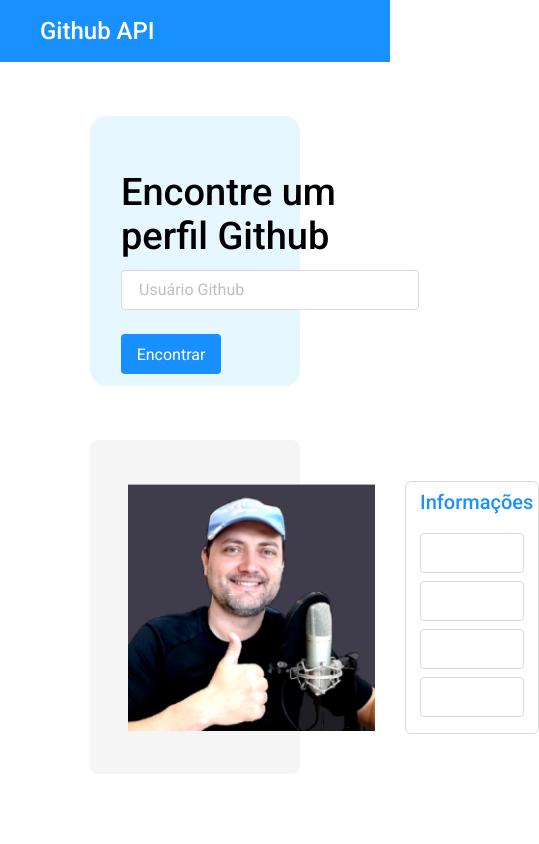
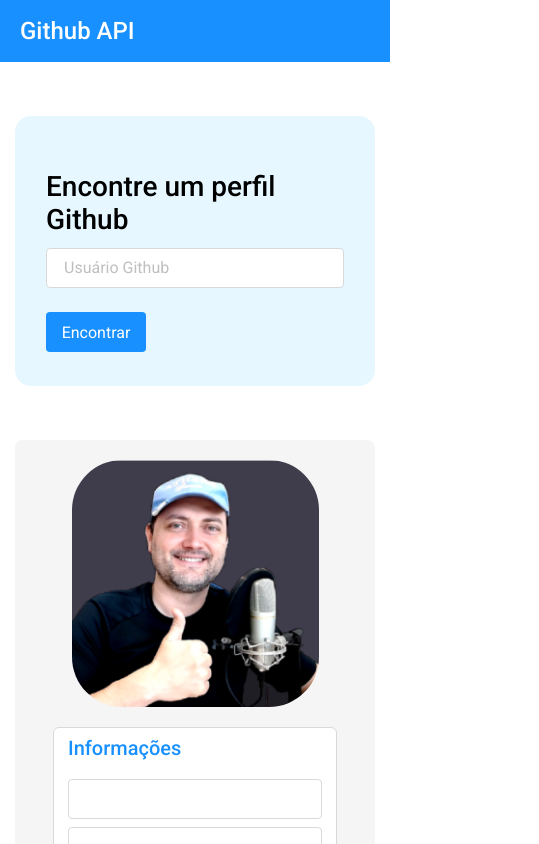
Before and after one commit to 4lmeida/challenge-github-API, a React (Vite) app: page /search in a window 390 px wide. Shown: the top 844 px of the page, 539 px wide, since content can reach past the window. Built offline with nearby package versions, Linux system fonts and the light colour scheme.

Commit message:
Cards responsiveness

```diff
--- a/src/components/CardBriefing/styles.css
+++ b/src/components/CardBriefing/styles.css
@@ -1,6 +1,6 @@
 .cgapi-cardbriefing-container {
     background-color: var(--cgapi-color-bg-quaternary);
-    height: 334px;
+    min-height: 334px;
     border-radius: 8px;
     padding: 0 38px;
     display: flex;
@@ -10,13 +10,18 @@
 
 .cgapi-cardbriefing-content {
     display: flex;
-    align-items: center;
+    justify-content: center;
     width: 100%;
+    display: flex;
+    flex-wrap: wrap;
 
 }
 
 .cgapi-cardbriefing-content img {
-    width: 247px;
+    width: 100%;
+    max-width: 247px;
+    margin: 20px 0;
+    border-radius: 50px;
 }
 
 .cgapi-cardbriefing-content h3 {
@@ -24,16 +29,16 @@
     color: var(--cgapi-color-font-Fifth);
     margin-bottom: 19px;
     font-weight: 500;
+
 }
 
 .cgapi-inputbriefing-container {
     background-color: var(--cgapi-color-bg-secundary);
     width: 100%;
     padding: 8px 14px;
-    margin-left: 30px;
+    margin-bottom: 20px;
     border-radius: 6px;
     border: 1px solid var(--cgapi-color-border);
-
 }
 
 .cgapi-inputbriefing-container input {
@@ -44,8 +49,28 @@
     border: 1px solid var(--cgapi-color-border);
     font-size: 16px;
     margin-bottom: 8px;
+
 }
 
 .cgapi-inputbriefing-container input:focus {
     outline: none;
 }
+
+
+@media(min-width: 768px) {
+    .cgapi-cardbriefing-content img {
+        margin: 0;
+    }
+
+    .cgapi-cardbriefing-content {
+        align-items: center;
+        flex-wrap: nowrap;
+
+    }
+
+    .cgapi-inputbriefing-container {
+        margin-left: 30px;
+        margin-bottom: 0;
+
+    }
+}
--- a/src/components/CardFind/styles.css
+++ b/src/components/CardFind/styles.css
@@ -9,7 +9,7 @@
 }
 
 .cgapi-content-card h2 {
-    font-size: 38px;
+    font-size: 28px;
     font-weight: 500;
     margin-bottom: 12px;
 }
@@ -19,15 +19,22 @@
 }
 
 .cgapi-content-card input {
-    width: 298px;
+    width: 100%;
     height: 40px;
     border: 1px solid var(--cgapi-color-border);
     border-radius: 4px;
     padding: 0 17px;
     margin-bottom: 24px;
+    color: var(--cgapi-color-font-quaternary);
 }
 
 .cgapi-content-card input::placeholder {
     color: var(--cgapi-color-font-tertiary);
     font-size: 16px;
 }
+
+@media(min-width: 768px) {
+    .cgapi-content-card h2 {
+        font-size: 38px;
+    }
+}
--- a/src/components/Header/index.tsx
+++ b/src/components/Header/index.tsx
@@ -1,11 +1,13 @@
-import './styles.css';
+import { Link } from "react-router-dom";
+import "./styles.css";
 
 export default function Header() {
-
-    return(
+  return (
     <header>
       <nav>
+        <Link to="/">
           <h1>Github API</h1>
+        </Link>
       </nav>
     </header>
   );
--- a/src/components/Header/styles.css
+++ b/src/components/Header/styles.css
@@ -2,7 +2,7 @@ header {
   background-color: var(--cgapi-color-bg-primary);
   height: 62px;
   display: flex;
-  padding: 0 40px;
+  padding: 0 20px;
 }
 
 nav {
@@ -15,3 +15,9 @@ nav h1 {
     font-weight: 500;
     color: var(--cgapi-color-font-primary);
 }
+
+@media(min-width: 576px) {
+  header {
+    padding: 0 40px;
+  }
+}
--- a/src/index.css
+++ b/src/index.css
@@ -35,11 +35,11 @@ a:hover {
 }
 
 .pdside40 {
-  padding: 0 40px;
+  padding: 0 10px;
 }
 
 .pdside90 {
-  padding: 0 90px;
+  padding: 0 15px;
 }
 
 .cgapi-container {
@@ -47,3 +47,13 @@ a:hover {
   max-width: 1250px;
   margin: 0 auto;
 }
+
+@media (min-width: 992px) {
+  .pdside40 {
+    padding: 0 40px;
+  }
+
+  .pdside90 {
+    padding: 0 90px;
+  }
+}
--- a/src/routes/Home/HomeBody/index.tsx
+++ b/src/routes/Home/HomeBody/index.tsx
@@ -1,17 +1,18 @@
-import Button from '../../../components/Button';
-import './styles.css';
+import { Link } from "react-router-dom";
+import Button from "../../../components/Button";
+import "./styles.css";
 
 export default function HomeBody() {
   return (
     <main>
-      <section className='pdside40'>
+      <section className="pdside40">
         <div className=" cgapi-title">
           <h2>Desafio Github API</h2>
           <h3>DevSuperior - Escola de programação</h3>
         </div>
-        <div>
-            <Button text='Começar'/>
-        </div>
+        <Link to="/search">
+          <Button text="Começar" />
+        </Link>
       </section>
     </main>
   );
```
Lines whose indentation alone changed are shown as unchanged.
